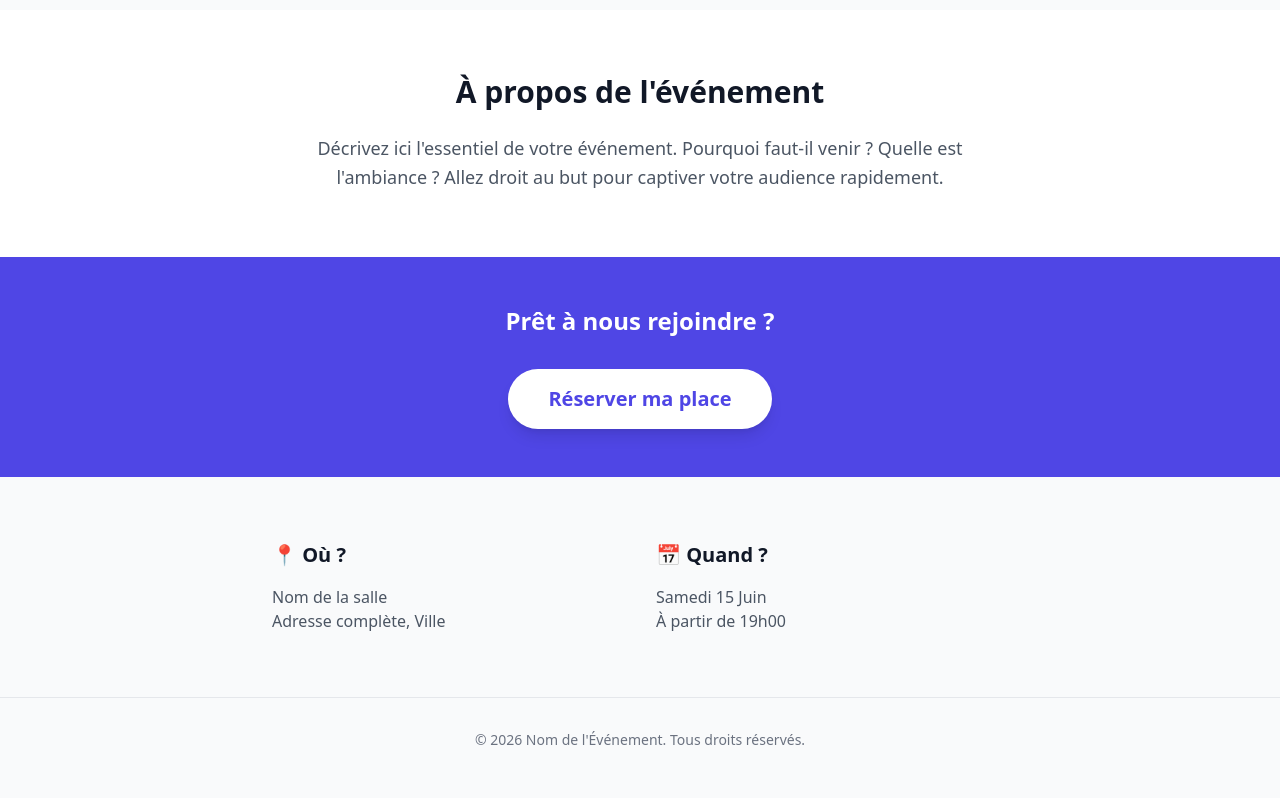
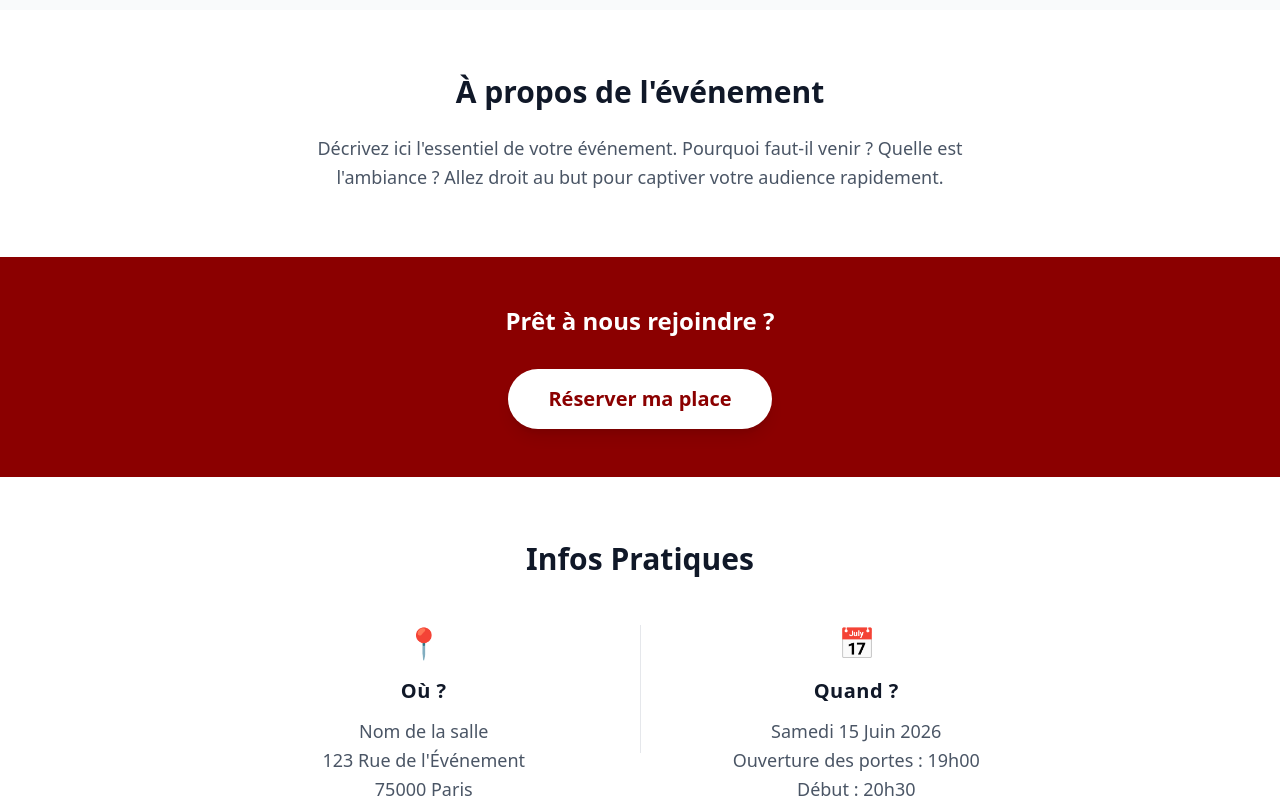
Before and after one commit to RKlott/projet-race, a website: page index.html in a window 1280 px wide. Shown: the part 158-956 px from the top of the page. Drawn offline with nearby package versions, Linux system fonts and the light colour scheme.

Commit message:
ajout tailwind

```diff
--- a/index.css
+++ b/index.css
@@ -0,0 +1,6 @@
+@import "tailwindcss";
+
+@theme {
+  --color-kratos-red: #8b0000;
+  --color-ragnarok-dark: #1a1a1a;
+}
--- a/index.html
+++ b/index.html
@@ -4,8 +4,9 @@
     <meta charset="UTF-8">
     <meta name="viewport" content="width=device-width, initial-scale=1.0">
     <title>Nom de l'Événement</title>
-    <script src="https://cdn.tailwindcss.com"></script>
+    <link href="dist/output.css" rel="stylesheet">
 </head>
+
 <body class="bg-gray-50 text-gray-900 antialiased">
 
     <!-- Navbar -->
@@ -37,30 +38,53 @@
     </section>
 
     <!-- CTA / Bouton Stripe -->
-    <section class="py-12 bg-indigo-600 text-white">
+    <section class="py-12 bg-kratos-red text-white">
         <div class="container mx-auto px-4 text-center">
             <h3 class="text-2xl font-semibold mb-8">Prêt à nous rejoindre ?</h3>
-            <a href="VOTRE_LIEN_STRIPE" target="_blank" class="bg-white text-indigo-600 px-10 py-4 rounded-full font-bold text-xl hover:bg-gray-100 transition-colors shadow-lg inline-block">
+            <a href="VOTRE_LIEN_STRIPE" target="_blank" class="bg-white text-kratos-red px-10 py-4 rounded-full font-bold text-xl hover:bg-gray-100 transition-colors shadow-lg inline-block">
                 Réserver ma place
             </a>
         </div>
     </section>
 
     <!-- Description Section 2 / Infos Pratiques -->
-    <section class="py-16">
-        <div class="container mx-auto px-4 max-w-3xl">
-            <div class="grid md:grid-cols-2 gap-8">
-                <div>
-                    <h4 class="font-bold text-xl mb-4">📍 Où ?</h4>
-                    <p class="text-gray-600">Nom de la salle<br>Adresse complète, Ville</p>
-                </div>
-                <div>
-                    <h4 class="font-bold text-xl mb-4">📅 Quand ?</h4>
-                    <p class="text-gray-600">Samedi 15 Juin<br>À partir de 19h00</p>
-                </div>
+<section class="py-16 bg-white">
+    <div class="container mx-auto px-4 max-w-4xl text-center">
+        <h2 class="text-3xl font-bold mb-12">Infos Pratiques</h2>
+
+        <!-- Flex-col par défaut (mobile/tablette), flex-row sur PC (md:) -->
+        <div class="flex flex-col md:flex-row items-center md:items-start justify-center gap-12 md:gap-0">
+
+            <!-- Bloc Lieu -->
+            <div class="flex-1 px-8">
+                <div class="text-3xl mb-4">📍</div>
+                <h4 class="font-bold text-xl mb-3  tracking-wide">Où ?</h4>
+                <p class="text-gray-600 text-lg leading-relaxed">
+                    Nom de la salle<br>
+                    123 Rue de l'Événement<br>
+                    75000 Paris
+                </p>
             </div>
+
+            <!-- Séparateur : visible uniquement sur PC (md:block) -->
+            <div class="hidden md:block w-px h-32 bg-gray-200"></div>
+            <!-- Séparateur : visible uniquement sur Mobile (md:hidden) -->
+            <div class="md:hidden w-16 h-px bg-gray-200"></div>
+
+            <!-- Bloc Date -->
+            <div class="flex-1 px-8">
+                <div class="text-3xl mb-4">📅</div>
+                <h4 class="font-bold text-xl mb-3 tracking-wide">Quand ?</h4>
+                <p class="text-gray-600 text-lg leading-relaxed">
+                    Samedi 15 Juin 2026<br>
+                    Ouverture des portes : 19h00<br>
+                    Début : 20h30
+                </p>
+            </div>
+
         </div>
-    </section>
+    </div>
+</section>
 
     <!-- Footer -->
     <footer class="py-8 border-t border-gray-200">
--- /dev/null
+++ b/tailwind.config.js
@@ -0,0 +1,8 @@
+/** @type {import('tailwindcss').Config} */
+module.exports = {
+  content: ["./src/**/*.{html,js}"], // Vérifie bien que tes fichiers sont dans /src
+  theme: {
+    extend: {},
+  },
+  plugins: [],
+}
```
Also changed, not shown: package.json (added, +12 -0 lines), dist/output.css (added), img/logo.PNG (added), 1 other file.
